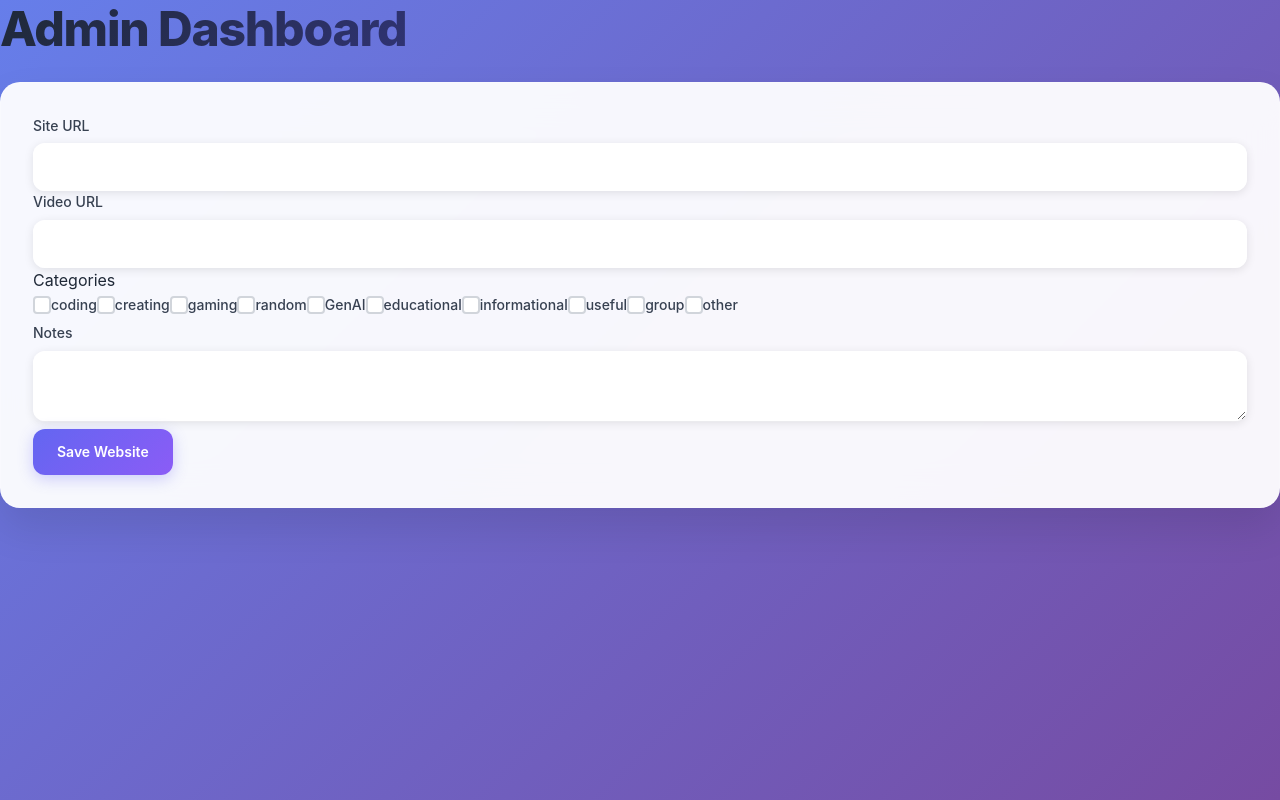
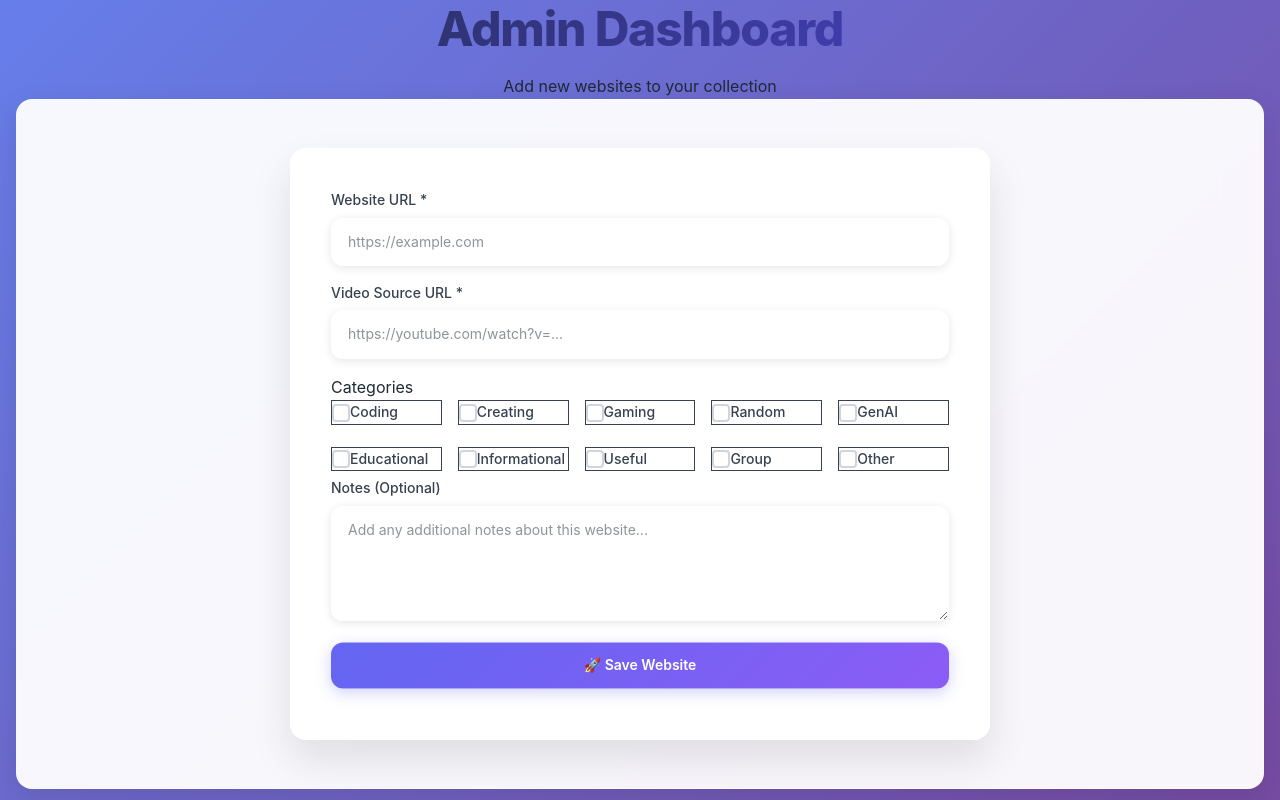
Before and after one commit to demaceo/nifty-nets, a Next.js app: page /admin in a window 1280 px wide. Built offline with nearby package versions, Linux system fonts and the light colour scheme.

Commit message:
responsive design

```diff
--- a/components/WebsiteForm.tsx
+++ b/components/WebsiteForm.tsx
@@ -28,7 +28,7 @@ export default function WebsiteForm() {
         : [...s.categories, cat],
     }));
 
-  const submit = async (e: { preventDefault: () => void; }) => {
+  const submit = async (e: { preventDefault: () => void }) => {
     e.preventDefault();
     await axios.post("/api/websites", form, {
       headers: { "x-admin-key": process.env.NEXT_PUBLIC_ADMIN_KEY },
@@ -38,54 +38,87 @@ export default function WebsiteForm() {
   };
 
   return (
-    <form onSubmit={submit} className="space-y-4">
+    <form onSubmit={submit} className="space-y-6">
+      {/* URL Input */}
       <div>
-        <label className="block text-gray-700">Site URL</label>
+        <label className="block text-gray-700 font-medium mb-2">
+          Website URL *
+        </label>
         <input
-          className="w-full p-2 border rounded-lg"
+          className="w-full focus-ring"
           type="url"
+          placeholder="https://example.com"
           value={form.url}
           onChange={(e) => setForm({ ...form, url: e.target.value })}
           required
         />
       </div>
+
+      {/* Video URL Input */}
       <div>
-        <label className="block text-gray-700">Video URL</label>
+        <label className="block text-gray-700 font-medium mb-2">
+          Video Source URL *
+        </label>
         <input
-          className="w-full p-2 border rounded-lg"
+          className="w-full focus-ring"
           type="url"
+          placeholder="https://youtube.com/watch?v=..."
           value={form.videoSourceUrl}
           onChange={(e) => setForm({ ...form, videoSourceUrl: e.target.value })}
           required
         />
       </div>
+
+      {/* Categories */}
       <div>
-        <legend className="text-gray-700 mb-1">Categories</legend>
-        <div className="flex flex-wrap gap-2">
+        <fieldset className="border-0 p-0 m-0">
+          <legend className="block text-gray-700 font-medium mb-3">
+            Categories
+          </legend>
+          <div className="checkbox-grid">
             {allCats.map((cat) => (
-            <label key={cat} className="flex items-center space-x-1">
+              <label
+                key={cat}
+                className="flex items-center space-x-2 p-3 rounded-lg border border-gray-200 hover:border-indigo-300 hover:bg-indigo-50 transition-all cursor-pointer"
+              >
                 <input
                   type="checkbox"
                   checked={form.categories.includes(cat)}
                   onChange={() => toggleCat(cat)}
-                className="h-4 w-4"
+                  className="flex-shrink-0"
                 />
-              <span className="text-gray-600 text-sm">{cat}</span>
+                <span className="text-gray-700 font-medium capitalize text-sm sm:text-base">
+                  {cat}
+                </span>
               </label>
             ))}
           </div>
+        </fieldset>
       </div>
+
+      {/* Notes */}
       <div>
-        <label className="block text-gray-700">Notes</label>
+        <label className="block text-gray-700 font-medium mb-2">
+          Notes (Optional)
+        </label>
         <textarea
-          className="w-full p-2 border rounded-lg"
+          className="w-full focus-ring min-h-[100px] resize-y"
+          placeholder="Add any additional notes about this website..."
           value={form.notes}
           onChange={(e) => setForm({ ...form, notes: e.target.value })}
+          rows={4}
         />
       </div>
-      <button className="px-4 py-2 bg-blue-600 text-white rounded-lg hover:bg-blue-700">
-        Save Website
+
+      {/* Submit Button */}
+      <div className="pt-4">
+        <button
+          type="submit"
+          className="w-full sm:w-auto sm:min-w-[200px] float"
+        >
+          🚀 Save Website
         </button>
+      </div>
     </form>
   );
 }
--- a/pages/admin.tsx
+++ b/pages/admin.tsx
@@ -16,12 +16,20 @@ export const getServerSideProps: GetServerSideProps = async (ctx) => {
 
 export default function AdminPage() {
   return (
-    <div className="min-h-screen bg-gray-50 p-8">
-      <div className="max-w-xl mx-auto bg-white shadow-lg rounded-2xl p-6">
-        <h1 className="text-2xl font-bold mb-4 text-gray-800">
-          Admin Dashboard
-        </h1>
-        <WebsiteForm />
+    <div className="min-h-screen p-4 sm:p-6 lg:p-8">
+      <div className="max-w-2xl mx-auto">
+        <div className="text-center mb-6 lg:mb-8">
+          <h1 className="text-3xl sm:text-4xl lg:text-5xl font-bold mb-2">
+            Admin Dashboard
+          </h1>
+          <p className="text-gray-600 text-sm sm:text-base">
+            Add new websites to your collection
+          </p>
+        </div>
+
+        <div className="card">
+          <WebsiteForm />
+        </div>
       </div>
     </div>
   );
--- a/pages/index.tsx
+++ b/pages/index.tsx
@@ -28,23 +28,27 @@ export default function Home() {
   const filtered = useMemo(() => {
     if (!sites) return [];
     let list = sites.filter(
-      (s: { title: string; url: string | string[]; }) =>
+      (s: { title: string; url: string | string[] }) =>
         s.title?.toLowerCase().includes(search.toLowerCase()) ||
         s.url.includes(search)
     );
     if (filterCats.length) {
-      list = list.filter((s: { categories: any[]; }) =>
+      list = list.filter((s: { categories: any[] }) =>
         s.categories.some((c: string) => filterCats.includes(c))
       );
     }
     if (showFavs) {
       const favs = JSON.parse(localStorage.getItem("favs") || "[]");
-      list = list.filter((s: { id: any; }) => favs.includes(s.id));
+      list = list.filter((s: { id: any }) => favs.includes(s.id));
     }
     if (showNotes) {
-      list = list.filter((s: { id: any; }) => localStorage.getItem(`note-${s.id}`));
+      list = list.filter((s: { id: any }) =>
+        localStorage.getItem(`note-${s.id}`)
+      );
     }
-    return list.sort((a: { [x: string]: string; }, b: { [x: string]: any; }) => a[sortKey]?.localeCompare(b[sortKey]));
+    return list.sort((a: { [x: string]: string }, b: { [x: string]: any }) =>
+      a[sortKey]?.localeCompare(b[sortKey])
+    );
   }, [sites, search, filterCats, sortKey, showFavs, showNotes]);
 
   const toggleCat = (cat: string) =>
@@ -53,17 +57,25 @@ export default function Home() {
     );
 
   return (
-    <div className="min-h-screen bg-gray-100 p-6">
-      <div className="max-w-5xl mx-auto mb-6">
-        <div className="flex flex-wrap gap-4 mb-4">
+    <div className="min-h-screen p-4 sm:p-6 lg:p-8">
+      {/* Header Section */}
+      <div className="max-w-7xl mx-auto mb-6 lg:mb-8">
+        <h1 className="text-3xl sm:text-4xl lg:text-5xl font-bold text-center mb-6 lg:mb-8">
+          Nifty Net
+        </h1>
+
+        {/* Search and Controls */}
+        <div className="glass p-4 sm:p-6 rounded-2xl mb-6">
+          <div className="flex flex-col sm:flex-row gap-3 sm:gap-4 mb-4 sm:mb-6">
             <input
-            className="flex-grow p-2 border rounded-lg"
-            placeholder="Search..."
+              className="flex-grow min-w-0 focus-ring"
+              placeholder="Search websites..."
               value={search}
               onChange={(e) => setSearch(e.target.value)}
             />
+            <div className="flex flex-col sm:flex-row gap-2 sm:gap-3">
               <select
-            className="p-2 border rounded-lg"
+                className="focus-ring min-w-0 sm:min-w-[120px]"
                 value={sortKey}
                 onChange={(e) => setSortKey(e.target.value as any)}
               >
@@ -71,42 +83,75 @@ export default function Home() {
                 <option value="createdAt">Newest</option>
               </select>
               <button
-            className={`p-2 rounded-lg ${
-              showFavs ? "bg-yellow-300" : "bg-white"
+                className={`px-4 py-2 rounded-lg font-medium transition-all ${
+                  showFavs
+                    ? "bg-yellow-400 text-yellow-900 shadow-lg"
+                    : "bg-white/80 text-gray-700 hover:bg-white"
                 }`}
                 onClick={() => setShowFavs((f) => !f)}
               >
-            Favorites
+                ⭐ Favorites
               </button>
               <button
-            className={`p-2 rounded-lg ${
-              showNotes ? "bg-blue-300" : "bg-white"
+                className={`px-4 py-2 rounded-lg font-medium transition-all ${
+                  showNotes
+                    ? "bg-blue-400 text-blue-900 shadow-lg"
+                    : "bg-white/80 text-gray-700 hover:bg-white"
                 }`}
                 onClick={() => setShowNotes((f) => !f)}
               >
-            Notes
+                📝 Notes
               </button>
             </div>
-        <fieldset className="flex flex-wrap gap-2">
+          </div>
+
+          {/* Category Filters */}
+          <fieldset className="border-0 p-0 m-0">
+            <legend className="text-sm font-medium text-gray-700 mb-3 px-1">
+              Filter by category:
+            </legend>
+            <div className="checkbox-grid">
               {allCats.map((cat) => (
-            <label key={cat} className="flex items-center space-x-1">
+                <label
+                  key={cat}
+                  className="flex items-center space-x-2 p-2 rounded-lg hover:bg-white/20 transition-colors cursor-pointer"
+                >
                   <input
                     type="checkbox"
                     checked={filterCats.includes(cat)}
                     onChange={() => toggleCat(cat)}
-                className="h-4 w-4"
+                    className="flex-shrink-0"
                   />
-              <span className="text-gray-700 text-sm">{cat}</span>
+                  <span className="text-gray-700 text-sm font-medium capitalize">
+                    {cat}
+                  </span>
                 </label>
               ))}
+            </div>
           </fieldset>
         </div>
+      </div>
 
-      <div className="max-w-5xl mx-auto grid grid-cols-1 sm:grid-cols-2 lg:grid-cols-3 gap-6">
+      {/* Results Grid */}
+      <div className="max-w-7xl mx-auto">
+        {filtered.length === 0 ? (
+          <div className="text-center py-16">
+            <div className="text-6xl mb-4">🔍</div>
+            <h3 className="text-xl font-medium text-gray-600 mb-2">
+              No websites found
+            </h3>
+            <p className="text-gray-500">
+              Try adjusting your search or filter criteria
+            </p>
+          </div>
+        ) : (
+          <div className="grid grid-cols-1 sm:grid-cols-2 lg:grid-cols-3 xl:grid-cols-4 2xl:grid-cols-5 gap-4 sm:gap-6 lg:gap-8">
             {filtered.map((site: any) => (
               <WebsiteCard key={site.id} site={site} />
             ))}
           </div>
+        )}
+      </div>
     </div>
   );
 }
--- a/styles/globals.css
+++ b/styles/globals.css
@@ -339,8 +339,107 @@ form {
   box-shadow: 0 0 0 3px rgba(99, 102, 241, 0.1), 0 0 0 1px #6366f1;
 }
 
-/* Responsive text scaling */
-@media (max-width: 768px) {
+/* ---------------------------------------------------------
+   Comprehensive Responsive Design
+   --------------------------------------------------------- */
+
+/* Mobile First - Base styles (320px+) */
+@media (min-width: 320px) {
+  body {
+    font-size: 14px;
+    padding: 0 16px;
+  }
+
+  h1 {
+    font-size: 2rem;
+    margin-bottom: 1rem;
+  }
+
+  h2 {
+    font-size: 1.5rem;
+    margin-bottom: 0.75rem;
+  }
+
+  h3 {
+    font-size: 1.25rem;
+    margin-bottom: 0.5rem;
+  }
+
+  form {
+    padding: 20px;
+    margin: 12px;
+    border-radius: 16px;
+  }
+
+  .card {
+    padding: 16px;
+    margin-bottom: 16px;
+  }
+
+  /* Mobile button adjustments */
+  button {
+    width: 100%;
+    padding: 14px 20px;
+    font-size: 16px;
+    margin-bottom: 12px;
+  }
+
+  /* Mobile input adjustments */
+  input[type="text"],
+  input[type="email"],
+  input[type="url"],
+  input[type="password"],
+  input[type="number"],
+  textarea {
+    width: 100%;
+    padding: 14px 16px;
+    font-size: 16px; /* Prevents zoom on iOS */
+    margin-bottom: 16px;
+  }
+
+  /* Mobile checkbox grid */
+  .checkbox-grid {
+    display: grid;
+    grid-template-columns: 1fr;
+    gap: 12px;
+  }
+}
+
+/* Small Mobile (480px+) */
+@media (min-width: 480px) {
+  body {
+    padding: 0 20px;
+  }
+
+  form {
+    padding: 24px;
+    margin: 16px;
+  }
+
+  .card {
+    padding: 20px;
+  }
+
+  button {
+    width: auto;
+    min-width: 120px;
+    display: inline-block;
+    margin-right: 12px;
+    margin-bottom: 8px;
+  }
+
+  .checkbox-grid {
+    grid-template-columns: 1fr 1fr;
+  }
+}
+
+/* Tablet Portrait (768px+) */
+@media (min-width: 768px) {
+  body {
+    font-size: 16px;
+    padding: 0 32px;
+  }
+
   h1 {
     font-size: 2.5rem;
   }
@@ -350,12 +449,127 @@ form {
   }
 
   h3 {
-    font-size: 1.5rem;
+    font-size: 1.75rem;
   }
 
   form {
+    padding: 32px;
+    margin: 24px auto;
+    max-width: 600px;
+  }
+
+  .card {
     padding: 24px;
-    margin: 16px;
+  }
+
+  button {
+    padding: 12px 24px;
+    font-size: 14px;
+  }
+
+  input[type="text"],
+  input[type="email"],
+  input[type="url"],
+  input[type="password"],
+  input[type="number"],
+  textarea {
+    padding: 12px 16px;
+    font-size: 14px;
+  }
+
+  .checkbox-grid {
+    grid-template-columns: repeat(3, 1fr);
+    gap: 16px;
+  }
+
+  /* Tablet grid layouts */
+  .grid-responsive {
+    display: grid;
+    grid-template-columns: repeat(2, 1fr);
+    gap: 24px;
+  }
+}
+
+/* Tablet Landscape (1024px+) */
+@media (min-width: 1024px) {
+  body {
+    padding: 0 48px;
+  }
+
+  h1 {
+    font-size: 3rem;
+  }
+
+  h2 {
+    font-size: 2.25rem;
+  }
+
+  h3 {
+    font-size: 1.875rem;
+  }
+
+  form {
+    padding: 40px;
+    max-width: 700px;
+  }
+
+  .checkbox-grid {
+    grid-template-columns: repeat(4, 1fr);
+  }
+
+  .grid-responsive {
+    grid-template-columns: repeat(3, 1fr);
+    gap: 32px;
+  }
+}
+
+/* Desktop (1280px+) */
+@media (min-width: 1280px) {
+  body {
+    padding: 0 64px;
+  }
+
+  .grid-responsive {
+    grid-template-columns: repeat(4, 1fr);
+  }
+
+  .checkbox-grid {
+    grid-template-columns: repeat(5, 1fr);
+  }
+}
+
+/* Large Desktop (1536px+) */
+@media (min-width: 1536px) {
+  body {
+    padding: 0 80px;
+  }
+
+  .grid-responsive {
+    grid-template-columns: repeat(5, 1fr);
+  }
+}
+
+/* Touch device optimizations */
+@media (hover: none) and (pointer: coarse) {
+  button {
+    min-height: 48px;
+    font-size: 16px;
+  }
+
+  input[type="checkbox"] {
+    width: 20px;
+    height: 20px;
+  }
+
+  a {
+    padding: 8px 4px;
+  }
+}
+
+/* High DPI displays */
+@media (-webkit-min-device-pixel-ratio: 2), (min-resolution: 192dpi) {
+  img {
+    image-rendering: -webkit-optimize-contrast;
   }
 }
 
@@ -381,3 +595,82 @@ form {
     border-color: rgba(75, 85, 99, 0.3);
   }
 }
+
+/* ---------------------------------------------------------
+   Utility Classes for Responsive Design
+   --------------------------------------------------------- */
+
+/* Text truncation utilities */
+.line-clamp-1 {
+  display: -webkit-box;
+  -webkit-line-clamp: 1;
+  line-clamp: 1;
+  -webkit-box-orient: vertical;
+  overflow: hidden;
+}
+
+.line-clamp-2 {
+  display: -webkit-box;
+  -webkit-line-clamp: 2;
+  line-clamp: 2;
+  -webkit-box-orient: vertical;
+  overflow: hidden;
+}
+
+.line-clamp-3 {
+  display: -webkit-box;
+  -webkit-line-clamp: 3;
+  line-clamp: 3;
+  -webkit-box-orient: vertical;
+  overflow: hidden;
+}
+
+/* Container utilities */
+.container-responsive {
+  width: 100%;
+  max-width: 1200px;
+  margin: 0 auto;
+  padding: 0 1rem;
+}
+
+@media (min-width: 640px) {
+  .container-responsive {
+    padding: 0 1.5rem;
+  }
+}
+
+@media (min-width: 1024px) {
+  .container-responsive {
+    padding: 0 2rem;
+  }
+}
+
+/* Safe area handling for mobile devices */
+@supports (padding: max(0px)) {
+  body {
+    padding-left: max(1rem, env(safe-area-inset-left));
+    padding-right: max(1rem, env(safe-area-inset-right));
+  }
+}
+
+/* Improved focus visibility for keyboard navigation */
+@media (prefers-reduced-motion: no-preference) {
+  .focus-ring:focus {
+    transition: box-shadow 0.2s ease;
+  }
+}
+
+/* Print styles */
+@media print {
+  .glass,
+  .card {
+    background: white !important;
+    box-shadow: none !important;
+    backdrop-filter: none !important;
+  }
+
+  button,
+  input[type="checkbox"] {
+    display: none !important;
+  }
+}
```
Also changed, not shown: components/WebsiteCard.tsx (+57 -25 lines). Lines whose indentation alone changed are shown as unchanged.
